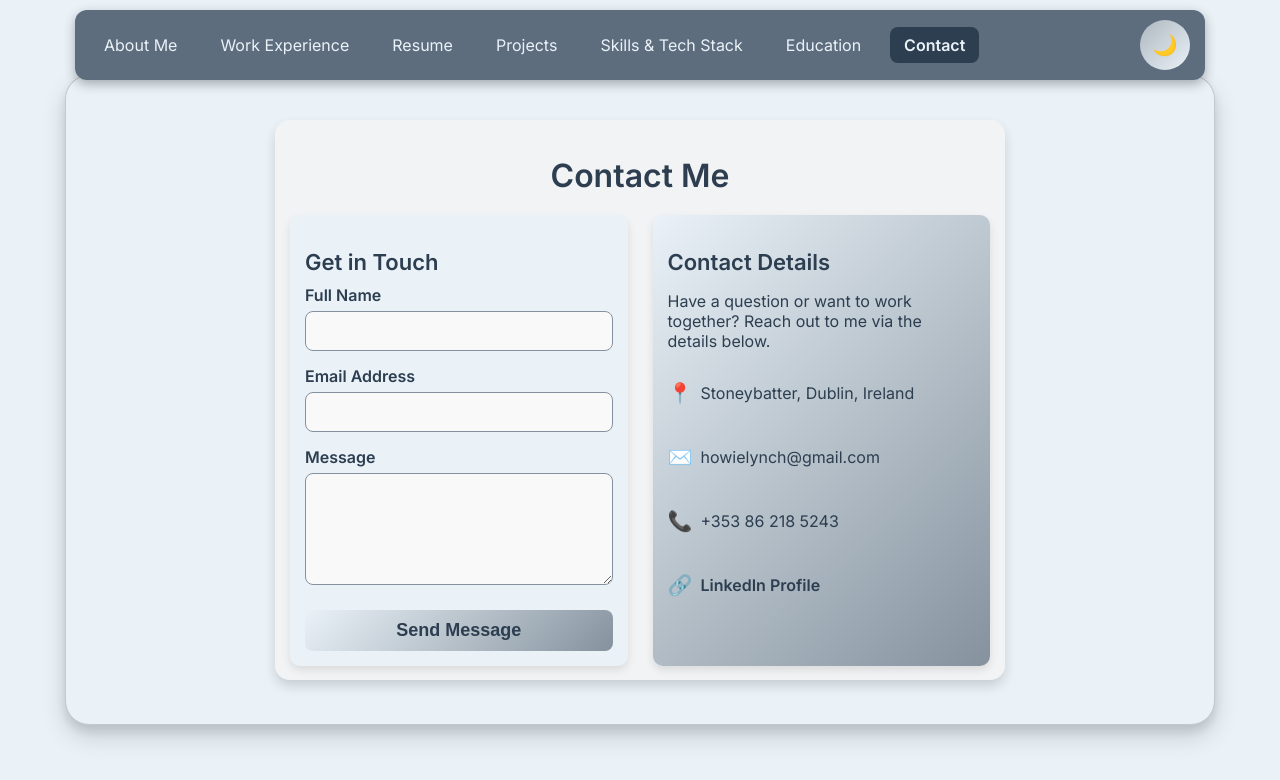
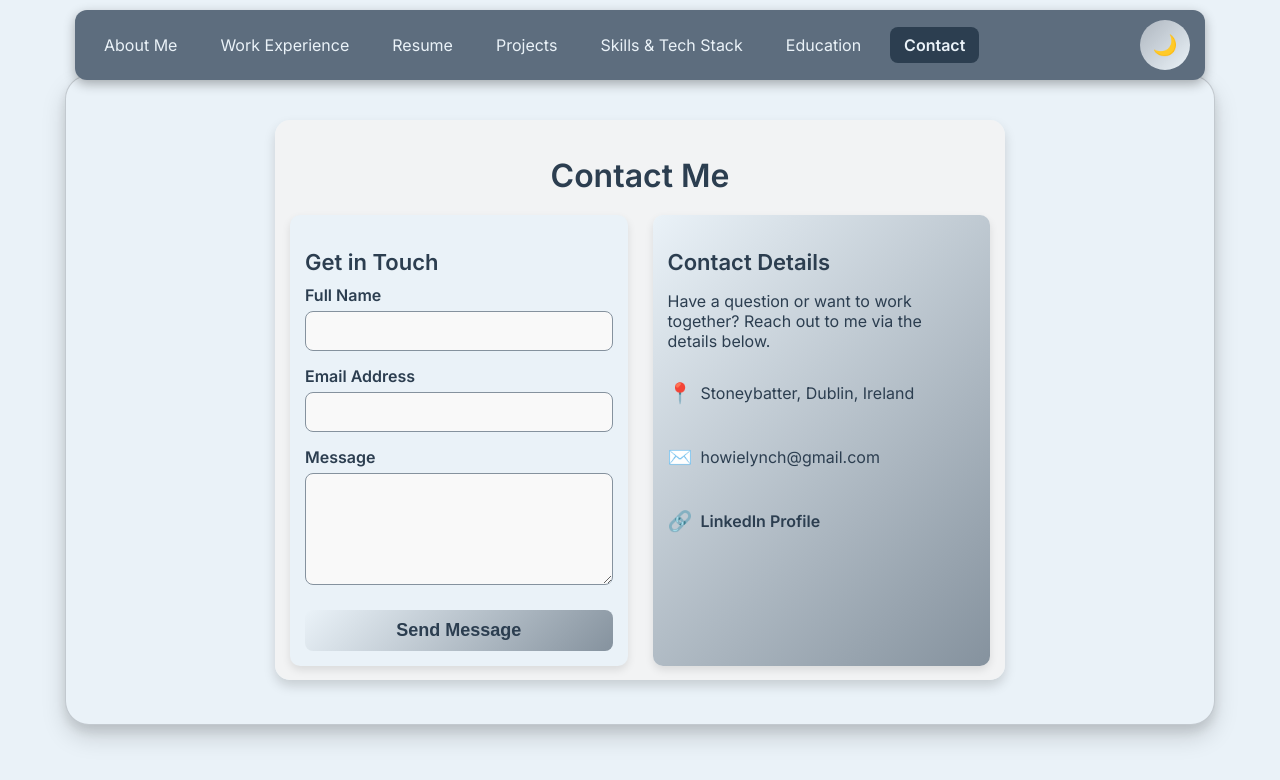
Before and after one commit to Thegrinch1985/Resume, an Angular app in the folder resume/: page /contact in a window 1280 px wide. Shown: the top 780 px of the page. Built offline with nearby package versions, Linux system fonts and the light colour scheme.

Commit message:
Removes phone number from contact section

```diff
--- a/resume/src/app/components/contact/contact.component.html
+++ b/resume/src/app/components/contact/contact.component.html
@@ -43,11 +43,6 @@
           </div>
 
           <div class="info-item">
-            <span class="icon">📞</span>
-            <p>+353 86 218 5243</p>
-          </div>
-
-          <div class="info-item">
             <span class="icon">🔗</span>
             <p><a href="https://www.linkedin.com/in/howie-lynch-1a7a90115/" target="_blank">LinkedIn Profile</a></p>
           </div>
```
Also changed, not shown: 1 other file (tests, documents, lock files or other folders).
